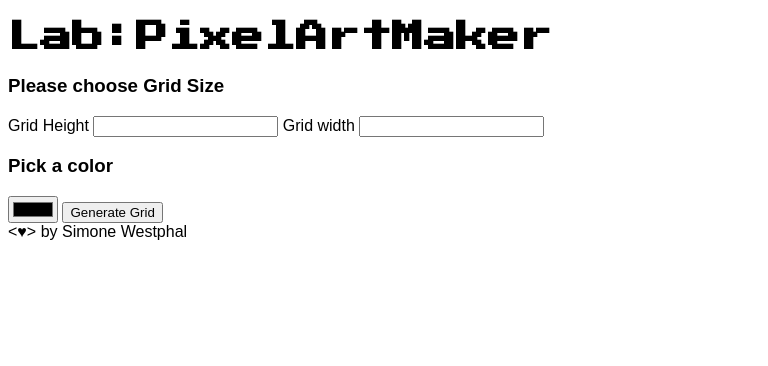
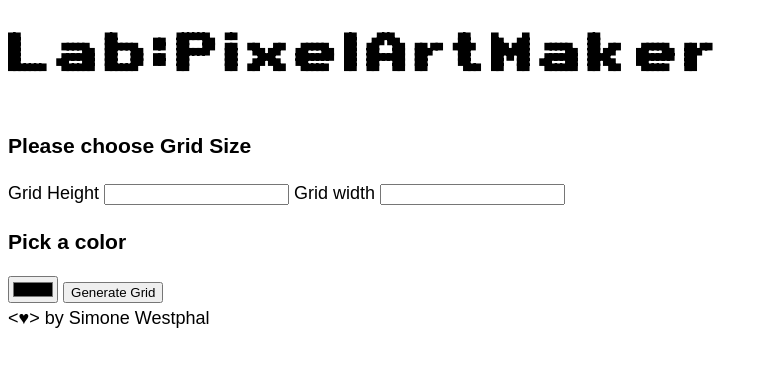
Before and after one commit to swestphal/pixel-art, a plain HTML site: page index.html in a window 1280 px wide. Shown: the whole page, without its empty margins (0-768 px from the left). Drawn offline with Linux system fonts and the light colour scheme; a web font is replaced by a local one.

Commit message:
changed pixel font for header

```diff
--- a/assets/styles.css
+++ b/assets/styles.css
@@ -1,15 +1,26 @@
+@font-face {
+    font-family: arcade;
+    src: url("arcade.ttf");
+}
+
+
 * {
     box-sizing: border-box;
 }
 
 html {
-
+    font-size:18px;
+    line-height:27px;
 }
 
 body {
+    font-size:1rem;
+    line-height:1.5rem;
     font-family: 'Dhurjati', sans-serif;
 }
 
 h1 {
-    font-family: 'Press Start 2P', cursive;
+    font-family: 'arcade', sans-serif;
+    font-size: 78px;
+    letter-spacing: 0.1em;
 }
```
Also changed, not shown: assets/arcade.ttf (added).
